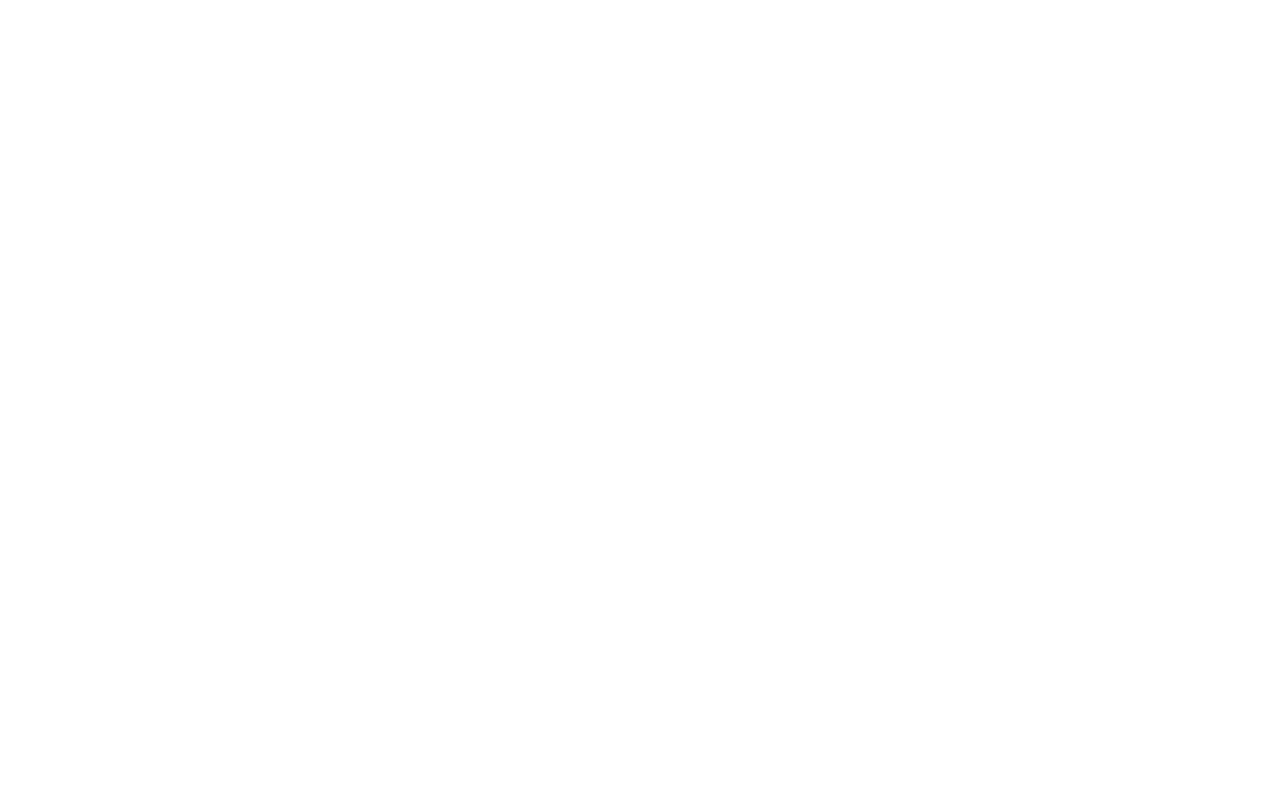
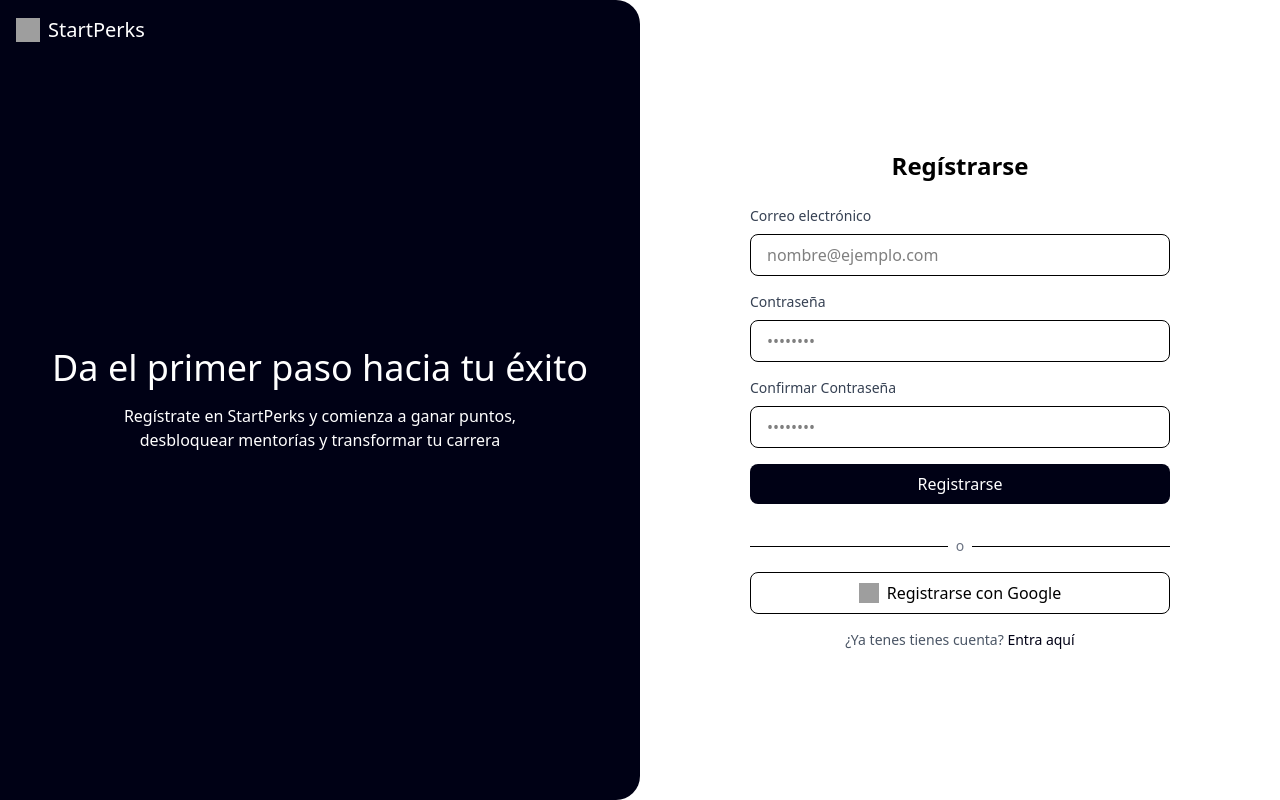
Before and after one commit to No-Country-simulation/s21-15-n-webapp, a React (Vite) app in the folder frontend/: page /register in a window 1280 px wide. Built offline with nearby package versions, Linux system fonts and the light colour scheme; grey boxes are pictures that could not be loaded.

Commit message:
Update login and register

```diff
--- a/frontend/src/page/login/login.tsx
+++ b/frontend/src/page/login/login.tsx
@@ -1,17 +1,93 @@
+const LoginPage = () => {
+  return (
+    <div className="h-screen flex">
+      {/* Sección izquierda */}
+      <div className="w-1/2 bg-[#000115] text-white flex flex-col items-center justify-center p-10 rounded-r-3xl">
+        {/* Logo y Nombre */}
+        <div className="absolute top-4 left-4 flex items-center gap-2">
+          <a href="/" className="flex items-center gap-2">
+            <img
+              src="https://raw.githubusercontent.com/No-Country-simulation/s21-15-n-webapp/1857a87229a6361b345560c4be845b64247ec09b/frontend/src/assets/rocket.png"
+              alt="StartPerks"
+              className="w-6 h-6"
+            />
+            <span>StartPerks</span>
+          </a>
+        </div>
+        <div className="text-left w-3/4">
+          <h1 className="text-3xl font-semibold text-center mb-4">Impulsa tu carrera en tecnología</h1>
+          <p className="text-gray-300 text-center">
+            Únete a StartPerks y transforma tu futuro profesional a través de simulaciones laborales y mentorías.
+          </p>
+        </div>
+      </div>
 
-const Login = () => {
-  return (
-    <div className="h-screen w-screen">
-        <div className="bg-[#000115] w-1/2 h-screen rounded-r-3xl">
-          <a href=""><img src="" alt="" /> StartPerks</a>
-          <div>
-            <h2>Impulsa tu carrera en tecnología</h2>
-            <p>Únete a StartPerks y transforma tu futuro profesional a través de simulaciones laborales y mentorías</p>
+      {/* Sección derecha */}
+      <div className="w-1/2 flex flex-col justify-center items-center bg-white p-10">
+        <div className="w-3/4">
+          <h2 className="text-2xl font-semibold text-center mb-6">Iniciar sesión</h2>
+
+          {/* Email */}
+          <div className="mb-4">
+            <label className="block text-gray-700 text-sm font-medium mb-2">Correo electrónico</label>
+            <input
+              type="email"
+              className="w-full px-4 py-2 border rounded-lg focus:outline-none focus:ring-2 focus:ring-[#000115]"
+              placeholder="nombre@ejemplo.com"
+            />
+          </div>
+
+          {/* Contraseña */}
+          <div className="mb-4">
+            <label className="block text-gray-700 text-sm font-medium mb-2">Contraseña</label>
+            <input
+              type="password"
+              className="w-full px-4 py-2 border rounded-lg focus:outline-none focus:ring-2 focus:ring-[#000115]"
+              placeholder="••••••••"
+            />
+          </div>
+
+          {/* Botón de Iniciar Sesión */}
+          <button
+            type="submit"
+            className="w-full bg-[#000115] text-white py-2 rounded-lg hover:bg-[#000115cc] transition duration-300 mb-4"
+          >
+            Continuar
+          </button>
+
+          {/* Separador */}
+          <div className="flex items-center my-4">
+            <div className="flex-1 border-t"></div>
+            <span className="mx-2 text-sm text-gray-500">o</span>
+            <div className="flex-1 border-t"></div>
+          </div>
+
+          {/* Botón de Google */}
+          <button
+            className="w-full flex items-center justify-center gap-2 border py-2 rounded-lg hover:bg-gray-100 transition duration-300"
+          >
+            <img src="https://www.svgrepo.com/show/475656/google-color.svg" alt="Google" className="w-5 h-5" />
+            <span>Iniciar sesión con Google</span>
+          </button>
+
+          {/* Link de "¿Olvidaste tu contraseña?" */}
+          <div className="text-center mt-4">
+            <a href="" className="text-sm text-[#000115] hover:underline">
+              ¿Olvidaste tu contraseña? Haz clic aquí
+            </a>
+          </div>
+
+          {/* Link de "Regístrate aquí" */}
+          <div className="text-center mt-4 text-sm text-gray-600">
+            ¿No tienes cuenta?{" "}
+            <a href="/register" className="text-[#000115] font-medium hover:underline">
+              Regístrate aquí
+            </a>
           </div>
         </div>
-        <div className=""></div>
+      </div>
     </div>
-  )
-}
+  );
+};
 
-export default Login
+export default LoginPage;
--- a/frontend/src/page/login/register.tsx
+++ b/frontend/src/page/login/register.tsx
@@ -1,11 +1,94 @@
 
 const Register = () => {
   return (
-    <div className="h-screen w-screen">
-        <div className=""></div>
-        <div className=""></div>
+    <div className="h-screen w-screen flex">
+      <div className="bg-[#000115] w-1/2 h-screen rounded-r-3xl text-white p-4 relative flex flex-col items-center justify-center mb-10">
+        {/* Logo y nombre en línea */}
+        <div className="absolute top-4 left-4 flex items-center gap-2">
+          <a href="/" className="flex items-center gap-2">
+            <img
+              src="https://raw.githubusercontent.com/No-Country-simulation/s21-15-n-webapp/1857a87229a6361b345560c4be845b64247ec09b/frontend/src/assets/rocket.png"
+              alt="StartPerks"
+              className="w-6 h-6"
+            />
+            <span className="text-xl">StartPerks</span>
+          </a>
+        </div>
+        {/* Contenido centrado */}
+        <div className="text-center flex flex-col items-center">
+          <h2 className="text-4xl mb-4">Da el primer paso hacia tu éxito</h2>
+          <p className="max-w-[400px] mx-auto">
+          Regístrate en StartPerks y comienza a ganar puntos, desbloquear mentorías y transformar tu carrera
+          </p>
+        </div>
+      </div>
+      <div className="w-1/2 flex flex-col justify-center items-center bg-white p-10">
+        <div className="w-3/4">
+            <h2 className="text-2xl font-semibold text-center mb-6">Regístrarse</h2>
+
+            {/* Email */}
+            <div className="mb-4">
+              <label className="block text-gray-700 text-sm font-medium mb-2">Correo electrónico</label>
+              <input
+                type="email"
+                className="w-full px-4 py-2 border rounded-lg focus:outline-none focus:ring-2 focus:ring-[#000115]"
+                placeholder="nombre@ejemplo.com"
+              />
+            </div>
+
+            {/* Contraseña */}
+            <div className="mb-4">
+              <label className="block text-gray-700 text-sm font-medium mb-2">Contraseña</label>
+              <input
+                type="password"
+                className="w-full px-4 py-2 border rounded-lg focus:outline-none focus:ring-2 focus:ring-[#000115]"
+                placeholder="••••••••"
+              />
+            </div>
+            {/* Confirma Contraseña */}
+            <div className="mb-4">
+              <label className="block text-gray-700 text-sm font-medium mb-2">Confirmar Contraseña</label>
+              <input
+                type="password"
+                className="w-full px-4 py-2 border rounded-lg focus:outline-none focus:ring-2 focus:ring-[#000115]"
+                placeholder="••••••••"
+              />
+            </div>
+
+            {/* Botón de Iniciar Sesión */}
+            <button
+              type="submit"
+              className="w-full bg-[#000115] text-white py-2 rounded-lg hover:bg-[#000115cc] transition duration-300 mb-4"
+            >
+              Registrarse
+            </button>
+
+            {/* Separador */}
+            <div className="flex items-center my-4">
+              <div className="flex-1 border-t"></div>
+              <span className="mx-2 text-sm text-gray-500">o</span>
+              <div className="flex-1 border-t"></div>
+            </div>
+
+            {/* Botón de Google */}
+            <button
+              className="w-full flex items-center justify-center gap-2 border py-2 rounded-lg hover:bg-gray-100 transition duration-300"
+            >
+              <img src="https://www.svgrepo.com/show/475656/google-color.svg" alt="Google" className="w-5 h-5" />
+              <span>Registrarse con Google</span>
+            </button>
+
+            {/* Link de "Ya tienes cuenta" */}
+            <div className="text-center mt-4 text-sm text-gray-600">
+              ¿Ya tenes tienes cuenta?{" "}
+              <a href="/login" className="text-[#000115] font-medium hover:underline">
+                Entra aquí
+              </a>
+            </div>
+          </div>
+        </div>
     </div>
-  )
+  );
 }
 
 export default Register
```
